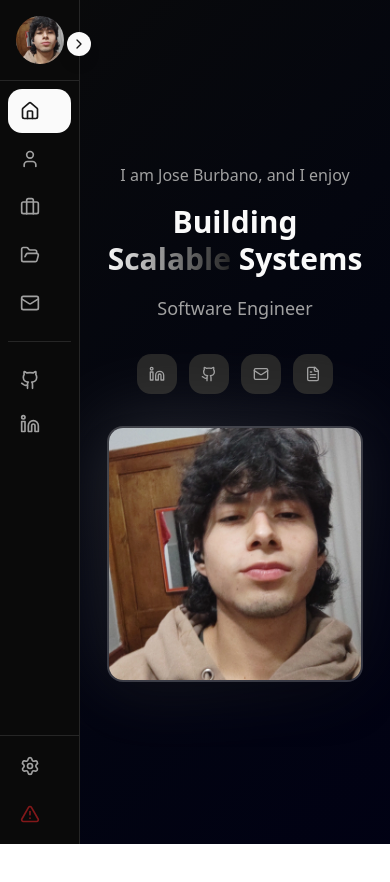
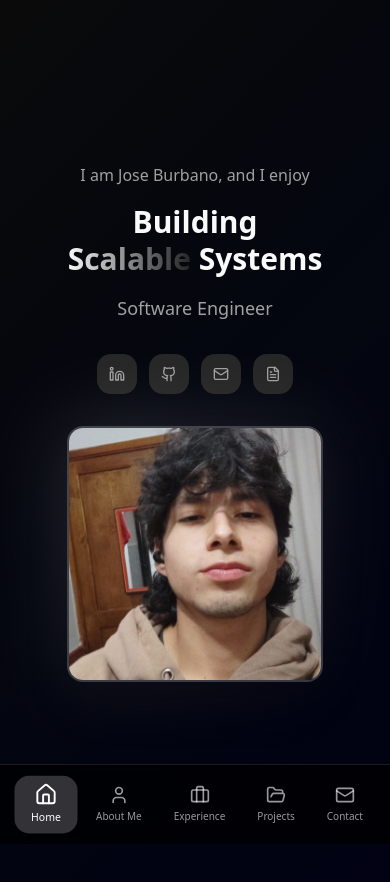
Before and after one commit to Jacklb19/Portfolio, a Next.js app: page / in a window 390 px wide. Shown: the top 882 px of the page. Before the commit the page ends 844 px from the top, so only its background shows below. Built offline with nearby package versions, Linux system fonts and the light colour scheme.

Commit message:
responsive for phones and tablets

```diff
--- a/app/globals.css
+++ b/app/globals.css
@@ -1,49 +1,34 @@
 @import "tailwindcss";
 @import "tw-animate-css";
 
-/* -------------------------------
-   🌗 Configuración base Light/Dark
----------------------------------- */
 @custom-variant dark (&:is(.dark *));
 
-/* -------------------------------
-   🎨 Variables de color y tema
----------------------------------- */
 :root {
-  /* Base palette */
   --background: oklch(1 0 0);
   --foreground: oklch(0.145 0 0);
   --card: oklch(1 0 0);
   --card-foreground: oklch(0.145 0 0);
   --popover: oklch(1 0 0);
   --popover-foreground: oklch(0.145 0 0);
-
-  /* Core colors */
   --primary: oklch(0.205 0 0);
   --primary-foreground: oklch(0.985 0 0);
   --secondary: oklch(0.97 0 0);
   --secondary-foreground: oklch(0.205 0 0);
+  --muted: oklch(0.97 0 0);
+  --muted-foreground: oklch(0.556 0 0);
   --accent: oklch(0.97 0 0);
   --accent-foreground: oklch(0.205 0 0);
-  --muted: oklch(0.97 0 0);
-  --muted-foreground: oklch(0.556 0 0);
   --destructive: oklch(0.577 0.245 27.325);
-  --destructive-foreground: oklch(0.985 0 0);
-
-  /* UI elements */
+  --destructive-foreground: oklch(0.577 0.245 27.325);
   --border: oklch(0.922 0 0);
   --input: oklch(0.922 0 0);
   --ring: oklch(0.708 0 0);
-  --radius: 0.625rem;
-
-  /* Charts */
   --chart-1: oklch(0.646 0.222 41.116);
   --chart-2: oklch(0.6 0.118 184.704);
   --chart-3: oklch(0.398 0.07 227.392);
   --chart-4: oklch(0.828 0.189 84.429);
   --chart-5: oklch(0.769 0.188 70.08);
-
-  /* Sidebar */
+  --radius: 0.625rem;
   --sidebar: oklch(0.985 0 0);
   --sidebar-foreground: oklch(0.145 0 0);
   --sidebar-primary: oklch(0.205 0 0);
@@ -53,14 +38,11 @@
   --sidebar-border: oklch(0.922 0 0);
   --sidebar-ring: oklch(0.708 0 0);
 
-  /* Custom user prefs */
-  --accent-color: 220 38 38; /* rojo */
-  --base-font-size: 1rem;
+  /* Add custom CSS variables for preferences */
+  --accent-color: 220 38 38; /* Default red */
+  --base-font-size: 1rem; /* Default medium */
 }
 
-/* -------------------------------
-   🌙 Tema oscuro
----------------------------------- */
 .dark {
   --background: oklch(0.145 0 0);
   --foreground: oklch(0.985 0 0);
@@ -72,22 +54,20 @@
   --primary-foreground: oklch(0.205 0 0);
   --secondary: oklch(0.269 0 0);
   --secondary-foreground: oklch(0.985 0 0);
+  --muted: oklch(0.269 0 0);
+  --muted-foreground: oklch(0.708 0 0);
   --accent: oklch(0.269 0 0);
   --accent-foreground: oklch(0.985 0 0);
-  --muted: oklch(0.269 0 0);
-  --muted-foreground: oklch(0.708 0 0);
   --destructive: oklch(0.396 0.141 25.723);
-  --destructive-foreground: oklch(0.985 0 0);
+  --destructive-foreground: oklch(0.637 0.237 25.331);
   --border: oklch(0.269 0 0);
   --input: oklch(0.269 0 0);
   --ring: oklch(0.439 0 0);
-
   --chart-1: oklch(0.488 0.243 264.376);
   --chart-2: oklch(0.696 0.17 162.48);
   --chart-3: oklch(0.769 0.188 70.08);
   --chart-4: oklch(0.627 0.265 303.9);
   --chart-5: oklch(0.645 0.246 16.439);
-
   --sidebar: oklch(0.205 0 0);
   --sidebar-foreground: oklch(0.985 0 0);
   --sidebar-primary: oklch(0.488 0.243 264.376);
@@ -98,10 +78,8 @@
   --sidebar-ring: oklch(0.439 0 0);
 }
 
-/* -------------------------------
-   🧩 Integración con Tailwind Theme
----------------------------------- */
 @theme inline {
+  /* optional: --font-sans, --font-serif, --font-mono if they are applied in the layout.tsx */
   --color-background: var(--background);
   --color-foreground: var(--foreground);
   --color-card: var(--card);
@@ -112,62 +90,76 @@
   --color-primary-foreground: var(--primary-foreground);
   --color-secondary: var(--secondary);
   --color-secondary-foreground: var(--secondary-foreground);
+  --color-muted: var(--muted);
+  --color-muted-foreground: var(--muted-foreground);
   --color-accent: var(--accent);
   --color-accent-foreground: var(--accent-foreground);
-  --color-muted: var(--muted);
-  --color-muted-foreground: var(--muted-foreground);
   --color-destructive: var(--destructive);
   --color-destructive-foreground: var(--destructive-foreground);
   --color-border: var(--border);
   --color-input: var(--input);
   --color-ring: var(--ring);
+  --color-chart-1: var(--chart-1);
+  --color-chart-2: var(--chart-2);
+  --color-chart-3: var(--chart-3);
+  --color-chart-4: var(--chart-4);
+  --color-chart-5: var(--chart-5);
   --radius-sm: calc(var(--radius) - 4px);
   --radius-md: calc(var(--radius) - 2px);
   --radius-lg: var(--radius);
   --radius-xl: calc(var(--radius) + 4px);
+  --color-sidebar: var(--sidebar);
+  --color-sidebar-foreground: var(--sidebar-foreground);
+  --color-sidebar-primary: var(--sidebar-primary);
+  --color-sidebar-primary-foreground: var(--sidebar-primary-foreground);
+  --color-sidebar-accent: var(--sidebar-accent);
+  --color-sidebar-accent-foreground: var(--sidebar-accent-foreground);
+  --color-sidebar-border: var(--sidebar-border);
+  --color-sidebar-ring: var(--sidebar-ring);
 }
 
-/* -------------------------------
-   ⚙️ Estilos base
----------------------------------- */
 @layer base {
   * {
     @apply border-border outline-ring/50;
-    scroll-behavior: smooth;
   }
-
   body {
     @apply bg-background text-foreground;
+    /* Apply base font size from CSS variable */
     font-size: var(--base-font-size);
-    min-height: 100vh;
-    background: linear-gradient(
-      135deg,
-      oklch(0.98 0 0) 0%,
-      oklch(0.95 0.02 270) 100%
-    );
-  }
-
-  .dark body {
-    background: linear-gradient(
-      135deg,
-      oklch(0.145 0 0) 0%,
-      oklch(0.1 0.05 270) 100%
-    );
   }
 }
 
-/* -------------------------------
-   🪄 Preferencias del usuario
----------------------------------- */
-.no-animations * {
+* {
+  scroll-behavior: smooth;
+}
+
+/* Fixed background to use proper dark mode colors */
+body {
+  background: linear-gradient(135deg, oklch(0.145 0 0) 0%, oklch(0.1 0.05 270) 100%);
+  min-height: 100vh;
+}
+
+/* Light mode background */
+:root body {
+  background: linear-gradient(135deg, oklch(0.98 0 0) 0%, oklch(0.95 0.02 270) 100%);
+}
+
+/* Dark mode background */
+.dark body {
+  background: linear-gradient(135deg, oklch(0.145 0 0) 0%, oklch(0.1 0.05 270) 100%);
+}
+
+/* Disable animations when preference is set */
+.no-animations *,
+.no-animations *::before,
+.no-animations *::after {
   animation-duration: 0.01ms !important;
+  animation-iteration-count: 1 !important;
   transition-duration: 0.01ms !important;
   scroll-behavior: auto !important;
 }
 
-/* -------------------------------
-   🖱️ Scrollbar personalizado
----------------------------------- */
+/* Custom scrollbar */
 ::-webkit-scrollbar {
   width: 8px;
 }
@@ -176,6 +168,7 @@
   background: oklch(var(--background));
 }
 
+/* Use accent color variable for scrollbar */
 ::-webkit-scrollbar-thumb {
   background: rgb(var(--accent-color));
   border-radius: 4px;
@@ -184,3 +177,14 @@
 ::-webkit-scrollbar-thumb:hover {
   background: rgb(var(--accent-color) / 0.8);
 }
+
+/* Hide scrollbar for Chrome, Safari and Opera */
+.scrollbar-hide::-webkit-scrollbar {
+  display: none;
+}
+
+/* Hide scrollbar for IE, Edge and Firefox */
+.scrollbar-hide {
+  -ms-overflow-style: none; /* IE and Edge */
+  scrollbar-width: none; /* Firefox */
+}
--- a/app/page.tsx
+++ b/app/page.tsx
@@ -4,6 +4,7 @@ import { useState } from "react";
 import { HeroSection } from "@/components/hero-section";
 import { Sidebar } from "@/components/sidebar";
 import { useDictionary } from "@/data/use-dictionary";
+import { BottomNav } from "@/components/bottom-nav";
 
 export default function Home() {
   const [activeSection, setActiveSection] = useState("home");
@@ -36,12 +37,13 @@ export default function Home() {
         onToggleExpand={setIsSidebarExpanded}
       />
       <main
-        className={`flex-1 transition-all duration-300 ml-20 ${
+        className={`flex-1 transition-all duration-300 pb-20 md:pb-0 md:ml-20 ${
           isSidebarExpanded ? "md:ml-64" : "md:ml-20"
         }`}
       >
         {renderActiveSection()}
       </main>
+      <BottomNav activeSection={activeSection} onSectionChange={setActiveSection} />
     </div>
   );
 }
--- /dev/null
+++ b/components/bottom-nav.tsx
@@ -0,0 +1,132 @@
+"use client"
+
+import { useState, useRef, useEffect } from "react"
+import { Home, User, Briefcase, FolderOpen, Mail, Github, Linkedin, Settings, AlertTriangle } from "lucide-react"
+import { cn } from "@/lib/utils"
+import { useTranslation } from "@/lib/preferences-context"
+import { SettingsModal } from "@/components/settings-modal"
+
+interface BottomNavProps {
+  activeSection: string
+  onSectionChange: (section: string) => void
+}
+
+export function BottomNav({ activeSection, onSectionChange }: BottomNavProps) {
+  const { t } = useTranslation()
+  const [showSettings, setShowSettings] = useState(false)
+  const scrollContainerRef = useRef<HTMLDivElement>(null)
+  const itemRefs = useRef<Map<string, HTMLElement>>(new Map())
+
+  const navItems = [
+    { icon: Home, label: t("home"), id: "home", type: "section" as const },
+    { icon: User, label: t("about"), id: "about", type: "section" as const },
+    { icon: Briefcase, label: t("experience"), id: "experience", type: "section" as const },
+    { icon: FolderOpen, label: t("projects"), id: "projects", type: "section" as const },
+    { icon: Mail, label: t("contact"), id: "contact", type: "section" as const },
+    { icon: Github, label: "GitHub", id: "github", type: "link" as const, href: "https://github.com/Jacklb19" },
+    { icon: Linkedin, label: "LinkedIn", id: "linkedin", type: "link" as const, href: "https://www.linkedin.com/in/jose-luis-burbano-buchelly-a1313834a/" },
+    { icon: Settings, label: t("settings"), id: "settings", type: "action" as const },
+    { icon: AlertTriangle, label: "Don't Click", id: "dont-click", type: "action" as const },
+  ]
+
+  const scrollToItem = (itemId: string) => {
+    const container = scrollContainerRef.current
+    const item = itemRefs.current.get(itemId)
+
+    if (!container || !item) return
+
+    const containerWidth = container.offsetWidth
+    const itemLeft = item.offsetLeft
+    const itemWidth = item.offsetWidth
+
+    // Calculate the scroll position to center the item
+    const scrollLeft = itemLeft - containerWidth / 2 + itemWidth / 2
+
+    container.scrollTo({
+      left: scrollLeft,
+      behavior: "smooth",
+    })
+  }
+
+  useEffect(() => {
+    if (activeSection) {
+      scrollToItem(activeSection)
+    }
+  }, [activeSection])
+
+  const handleItemClick = (item: (typeof navItems)[0]) => {
+    scrollToItem(item.id)
+
+    if (item.type === "section") {
+      onSectionChange(item.id)
+    } else if (item.type === "action") {
+      if (item.id === "settings") {
+        setShowSettings(true)
+      } else if (item.id === "dont-click") {
+        alert("I told you not to click! 😅")
+      }
+    }
+  }
+
+  return (
+    <>
+      <nav className="fixed bottom-0 left-0 right-0 z-50 md:hidden">
+        <div className="backdrop-blur-md bg-black/50 dark:bg-black/70 border-t border-white/10">
+          <div ref={scrollContainerRef} className="overflow-x-auto scroll-smooth scrollbar-hide">
+            <div className="flex items-center gap-2 px-4 py-3 min-w-max">
+              {navItems.map((item) => {
+                if (item.type === "link") {
+                  return (
+                    <a
+                      key={item.id}
+                      href={item.href}
+                      target="_blank"
+                      rel="noopener noreferrer"
+                      ref={(el) => {
+                        if (el) itemRefs.current.set(item.id, el)
+                      }}
+                      onClick={() => scrollToItem(item.id)}
+                      className="flex flex-col items-center gap-1 px-3 py-2 rounded-xl transition-all duration-300 ease-in-out min-w-[60px] text-white/60 hover:text-white hover:bg-white/10"
+                    >
+                      <item.icon className="h-5 w-5 transition-transform hover:scale-110" />
+                      <span className="text-[10px] font-medium whitespace-nowrap">{item.label}</span>
+                    </a>
+                  )
+                }
+
+                return (
+                  <button
+                    key={item.id}
+                    ref={(el) => {
+                      if (el) itemRefs.current.set(item.id, el)
+                    }}
+                    onClick={() => handleItemClick(item)}
+                    className={cn(
+                      "flex flex-col items-center gap-1 px-3 py-2 rounded-xl transition-all duration-300 ease-in-out min-w-[60px]",
+                      item.type === "section" && activeSection === item.id
+                        ? "bg-white/20 text-white scale-105"
+                        : item.id === "dont-click"
+                          ? "text-red-400 hover:text-red-300 hover:bg-red-500/10"
+                          : "text-white/60 hover:text-white hover:bg-white/10",
+                    )}
+                  >
+                    <item.icon
+                      className={cn(
+                        "h-5 w-5 transition-transform",
+                        item.type === "section" && activeSection === item.id && "scale-110",
+                        item.id === "settings" && "hover:rotate-90",
+                      )}
+                    />
+                    <span className="text-[10px] font-medium whitespace-nowrap">{item.label}</span>
+                  </button>
+                )
+              })}
+            </div>
+          </div>
+        </div>
+      </nav>
+
+      <SettingsModal isOpen={showSettings} onClose={() => setShowSettings(false)} />
+    </>
+  )
+}
--- a/components/sidebar.tsx
+++ b/components/sidebar.tsx
@@ -45,19 +45,19 @@ export function Sidebar({ activeSection, onSectionChange, isExpanded, onToggleEx
   ]
 
   const externalLinks = [
-    { icon: Github, label: "GitHub", href: "https://github.com" },
-    { icon: Linkedin, label: "LinkedIn", href: "https://linkedin.com" },
+    { icon: Github, label: "GitHub", href: "https://github.com/Jacklb19" },
+    { icon: Linkedin, label: "LinkedIn", href: "https://www.linkedin.com/in/jose-luis-burbano-buchelly-a1313834a/" },
   ]
 
   return (
     <>
       <aside
         className={cn(
-          "fixed left-0 top-0 z-50 h-screen bg-card border-r border-border transition-all duration-300 ease-in-out",
-          isExpanded ? "w-full md:w-64" : "w-20",
+          "hidden md:flex fixed left-0 top-0 z-50 h-screen bg-card border-r border-border transition-all duration-300 ease-in-out",
+          isExpanded ? "w-64" : "w-20",
         )}
       >
-        <div className="flex h-full flex-col">
+        <div className="flex h-full flex-col w-full">
           <button
             onClick={() => onToggleExpand(!isExpanded)}
             className="absolute -right-3 top-8 z-10 h-6 w-6 rounded-full bg-primary text-primary-foreground shadow-lg hover:bg-primary/90 transition-all flex items-center justify-center"
@@ -65,7 +65,6 @@ export function Sidebar({ activeSection, onSectionChange, isExpanded, onToggleEx
             {isExpanded ? <ChevronLeft className="h-4 w-4" /> : <ChevronRight className="h-4 w-4" />}
           </button>
 
-          {/* Profile Section */}
           <div className="border-b border-border p-4">
             <div className="flex items-center gap-3">
               <div className="h-12 w-12 flex-shrink-0 rounded-full bg-gradient-to-br from-primary to-accent overflow-hidden">
@@ -74,7 +73,7 @@ export function Sidebar({ activeSection, onSectionChange, isExpanded, onToggleEx
               {isExpanded && (
                 <div className="overflow-hidden">
                   <h3 className="font-semibold text-sm text-foreground truncate">Jose Burbano</h3>
-                  <p className="text-xs text-muted-foreground truncate">Software Engineer</p>
+                  <p className="text-xs text-muted-foreground truncate">{t("profession")}</p>
                 </div>
               )}
             </div>
@@ -113,7 +112,6 @@ export function Sidebar({ activeSection, onSectionChange, isExpanded, onToggleEx
             </div>
           </nav>
 
-          {/* Bottom Section */}
           <div className="border-t border-border p-2 space-y-1">
             <button
               className="flex w-full items-center gap-3 rounded-xl px-3 py-3 text-muted-foreground transition-all hover:bg-secondary hover:text-foreground group"
--- a/lib/preferences-context.tsx
+++ b/lib/preferences-context.tsx
@@ -133,6 +133,7 @@ export const useTranslation = () => {
 
   const translations: Record<Language, Record<string, string>> = {
     en: {
+      profession: "Software Engineer",
       home: "Home",
       about: "About Me",
       experience: "Experience",
@@ -155,6 +156,7 @@ export const useTranslation = () => {
       large: "Large",
     },
     es: {
+      profession: "Ingeniero de Software",
       home: "Inicio",
       about: "Sobre mí",
       experience: "Experiencia",
```
Also changed, not shown: components/hero-section.tsx (+4 -6 lines).
